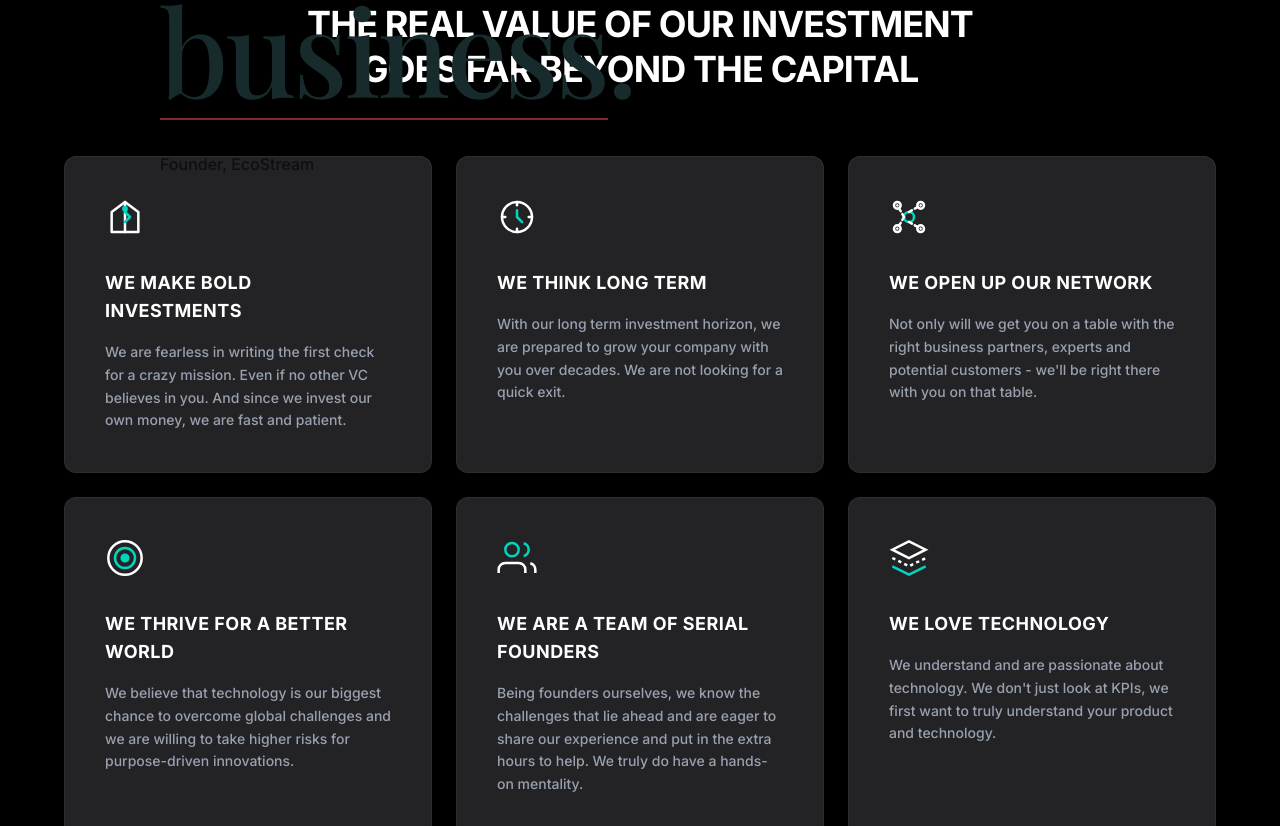
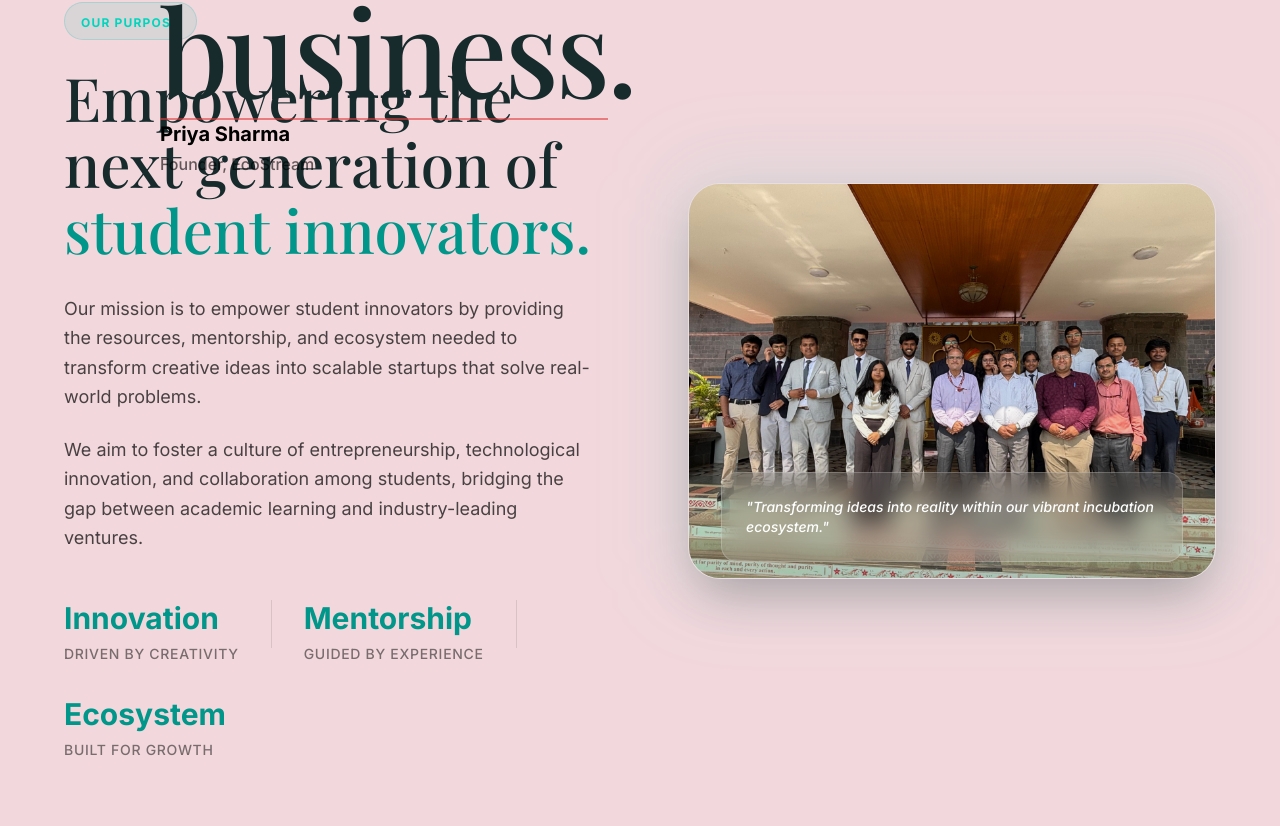
Before and after one commit to Tanmay-Joshi73/Dyp_Incubation_hub, a Next.js app: page / in a window 1280 px wide. Shown: the part 1071-1897 px from the top of the page. Built offline with nearby package versions, Linux system fonts and the light colour scheme; a web font is replaced by a local one.

Commit message:
About us page created

```diff
--- /dev/null
+++ b/src/app/component/MissionVision.tsx
@@ -0,0 +1,80 @@
+"use client";
+
+import React from 'react';
+import Image from 'next/image';
+
+export default function MissionVision() {
+    return (
+        <section className="bg-black/5 py-24 px-8 md:px-12 lg:px-16 overflow-hidden">
+            <div className="max-w-7xl mx-auto">
+                <div className="flex flex-col lg:flex-row items-center gap-16 lg:gap-24">
+
+                    {/* Content Side */}
+                    <div className="flex-1 order-2 lg:order-1">
+                        <div className="inline-block px-4 py-1.5 mb-6 rounded-full bg-teal-500/10 border border-teal-500/20">
+                            <span className="text-teal-400 text-xs font-bold tracking-widest uppercase">Our Purpose</span>
+                        </div>
+
+                        <h2 className="text-4xl md:text-5xl lg:text-6xl font-serif font-medium text-[#172b2d] leading-[1.1] mb-8">
+                            Empowering the next generation of <span className="text-teal-600">student innovators.</span>
+                        </h2>
+
+                        <div className="space-y-6 text-lg text-black/70 leading-relaxed max-w-2xl">
+                            <p>
+                                Our mission is to empower student innovators by providing the resources, mentorship, and ecosystem needed to transform creative ideas into scalable startups that solve real-world problems.
+                            </p>
+                            <p>
+                                We aim to foster a culture of entrepreneurship, technological innovation, and collaboration among students, bridging the gap between academic learning and industry-leading ventures.
+                            </p>
+                        </div>
+
+                        <div className="mt-12 flex flex-wrap gap-8">
+                            <div className="flex flex-col gap-2">
+                                <span className="text-3xl font-bold text-teal-600">Innovation</span>
+                                <span className="text-sm font-medium text-black/50 uppercase tracking-wider">Driven by creativity</span>
+                            </div>
+                            <div className="w-[1px] h-12 bg-black/10 hidden sm:block"></div>
+                            <div className="flex flex-col gap-2">
+                                <span className="text-3xl font-bold text-teal-600">Mentorship</span>
+                                <span className="text-sm font-medium text-black/50 uppercase tracking-wider">Guided by experience</span>
+                            </div>
+                            <div className="w-[1px] h-12 bg-black/10 hidden sm:block"></div>
+                            <div className="flex flex-col gap-2">
+                                <span className="text-3xl font-bold text-teal-600">Ecosystem</span>
+                                <span className="text-sm font-medium text-black/50 uppercase tracking-wider">Built for growth</span>
+                            </div>
+                        </div>
+                    </div>
+
+                    {/* Image Side */}
+                    <div className="flex-1 order-1 lg:order-2 w-full">
+                        <div className="relative group">
+                            {/* Decorative background elements */}
+                            <div className="absolute -inset-4 bg-teal-500/10 rounded-[2rem] blur-2xl group-hover:bg-teal-500/20 transition-all duration-700"></div>
+
+                            <div className="relative overflow-hidden rounded-[2rem] shadow-2xl border border-white/20 aspect-[4/3]">
+                                <Image
+                                    src="/Whole_Incubation.jpeg"
+                                    alt="Incubation Hub Collage"
+                                    fill
+                                    className="object-cover transform transition-transform duration-1000 group-hover:scale-110"
+                                />
+
+                                {/* Overlay gradient */}
+                                <div className="absolute inset-0 bg-gradient-to-t from-black/40 via-transparent to-transparent opacity-60 group-hover:opacity-40 transition-opacity duration-700"></div>
+
+                                {/* Floating Badge */}
+                                <div className="absolute bottom-8 left-8 right-8 bg-white/10 backdrop-blur-md p-6 rounded-2xl border border-white/20 transform translate-y-4 group-hover:translate-y-0 transition-transform duration-500">
+                                    <p className="text-white text-sm font-medium italic">
+                                        "Transforming ideas into reality within our vibrant incubation ecosystem."
+                                    </p>
+                                </div>
+                            </div>
+                        </div>
+                    </div>
+
+                </div>
+            </div>
+        </section>
+    );
+}
--- a/src/app/page.tsx
+++ b/src/app/page.tsx
@@ -7,6 +7,7 @@ import FounderImageSlider from './component/FounderImageSlider';
 import NavigationDots from './component/NavigatonDot';
 import WhatWeOffer from './component/WhatWeOffer';
 
+import MissionVision from './component/MissionVision';
 
 export default function Home() {
   const { currentIndex, currentFounder, founders, setCurrentIndex } = useFounderRotation(5000);
@@ -36,6 +37,7 @@ export default function Home() {
         currentIndex={currentIndex}
         onDotClick={setCurrentIndex}
       />
+      <MissionVision />
 
       {/* WhatWeOffer section will now also have the transitioning background */}
       <WhatWeOffer />
```
Also changed, not shown: public/Whole_Incubation.jpeg (added).
